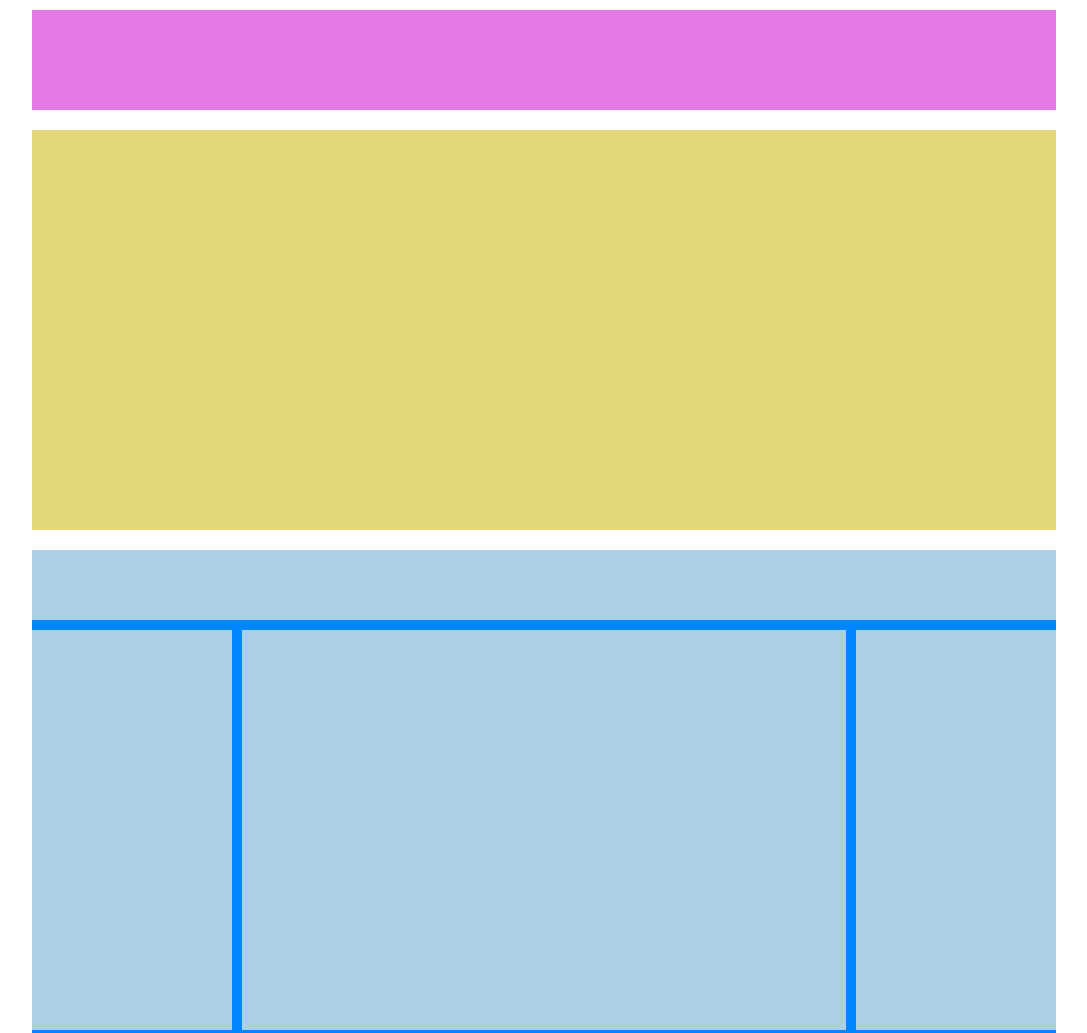
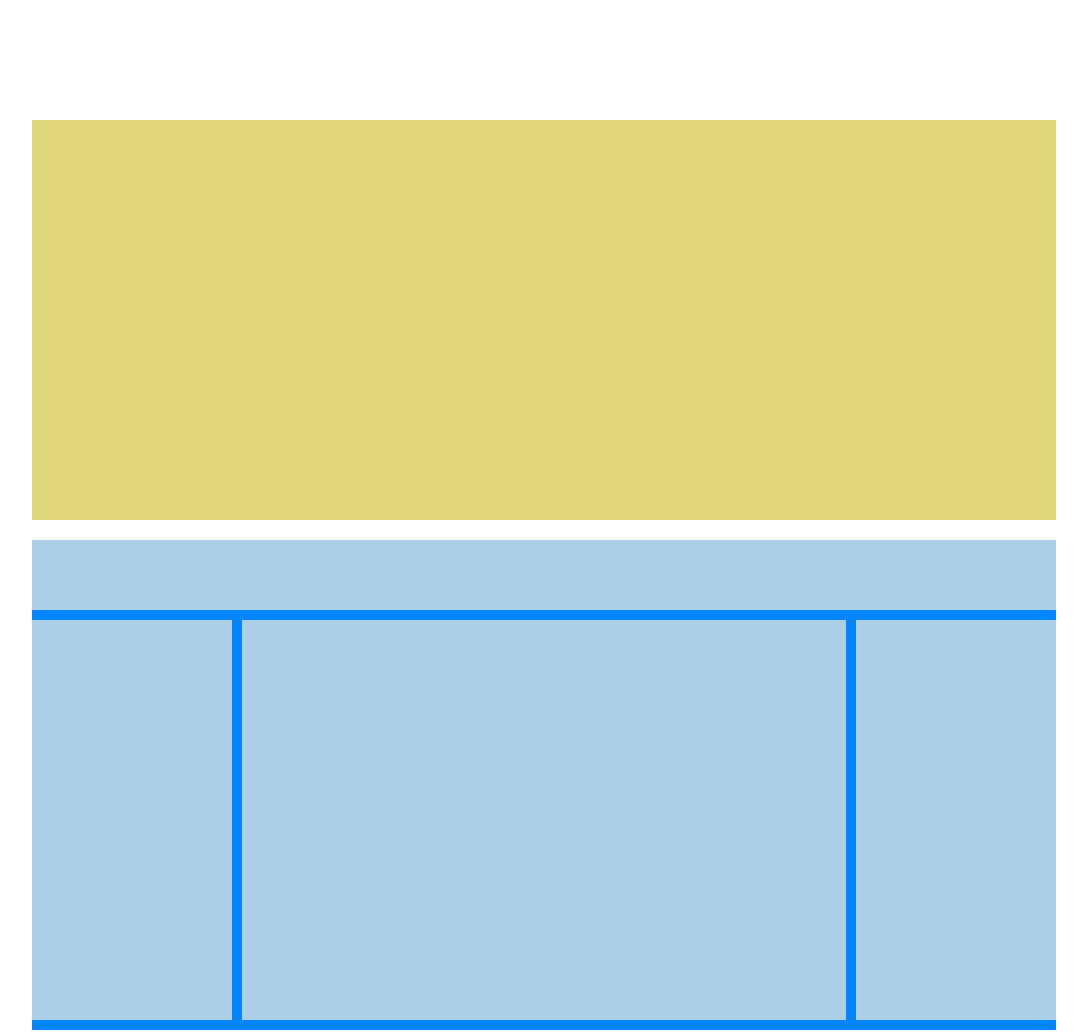
Before and after one commit to GinoGreen/htmlcss-wp, a plain HTML site: page index.html in a window 1280 px wide. Shown: the top 1033 px of the page, without its empty margins (96-1183 px from the left). Drawn offline with Linux system fonts and the light colour scheme.

Commit message:
img folder

```diff
--- a/css/style.css
+++ b/css/style.css
@@ -12,7 +12,7 @@
 
 .container {
    width: 80%;
-   margin: 10px auto;
+   margin: 0 auto 10px auto;
 }
 
 
@@ -23,7 +23,10 @@ header .top-header, header .jambotron {
 
 header .top-header {
    height: 100px;
-   background-color: #E579E6;
+}
+
+.top-header .logo {
+
 }
 
 header .jambotron {
```
Also changed, not shown: img/banner-2.jpg (added), img/banner.jpg (added), img/img-1.jpg (added), img/img-2.jpg (added), img/img-3.jpg (added), img/img-4.jpg (added), img/img-5.jpg (added), img/img-6.jpg (added), img/logo.png (added).
